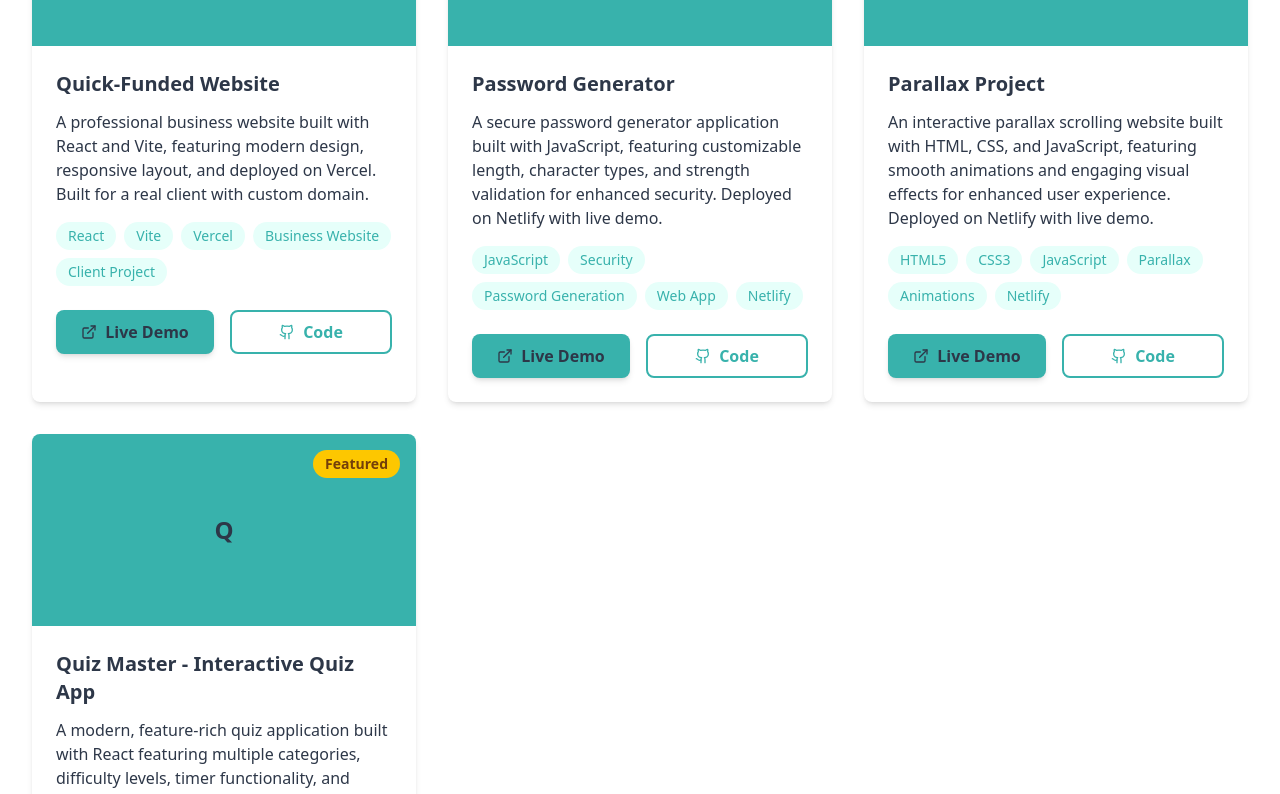
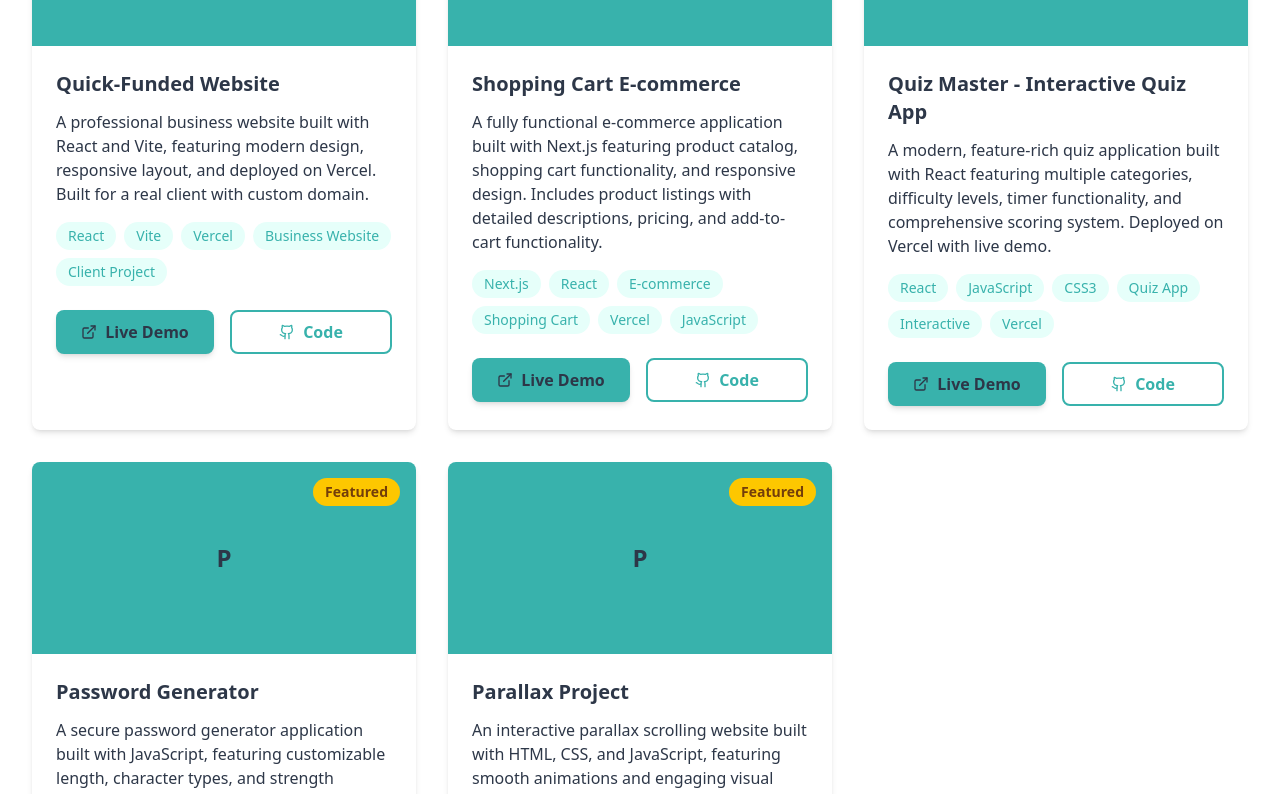
Before and after one commit to Pratishtha987/pratishtha-verma-portfolio, a Next.js app: page / in a window 1280 px wide. Shown: the part 3020-3814 px from the top of the page. Built offline with nearby package versions, Linux system fonts and the light colour scheme.

Commit message:
Added Shopping Cart project

```diff
--- a/app/components/ProjectsSection.tsx
+++ b/app/components/ProjectsSection.tsx
@@ -27,6 +27,40 @@ const ProjectsSection = () => {
     },
     {
       id: 2,
+      title: "Shopping Cart E-commerce",
+      description: "A fully functional e-commerce application built with Next.js featuring product catalog, shopping cart functionality, and responsive design. Includes product listings with detailed descriptions, pricing, and add-to-cart functionality.",
+      image: "/api/placeholder/600/400",
+      tags: ["Next.js", "React", "E-commerce", "Shopping Cart", "Vercel", "JavaScript"],
+      category: "web",
+      liveUrl: "https://shoppingcart-gamma.vercel.app/",
+      githubUrl: "https://github.com/Pratishtha987/shoppingcart",
+      featured: true,
+      achievements: [
+        "Built complete e-commerce functionality with product catalog and shopping cart",
+        "Implemented responsive design for optimal mobile and desktop experience",
+        "Created modern UI/UX with clean, professional interface",
+        "Deployed live application on Vercel with fast loading performance"
+      ]
+    },
+    {
+      id: 3,
+      title: "Quiz Master - Interactive Quiz App",
+      description: "A modern, feature-rich quiz application built with React featuring multiple categories, difficulty levels, timer functionality, and comprehensive scoring system. Deployed on Vercel with live demo.",
+      image: "/api/placeholder/600/400",
+      tags: ["React", "JavaScript", "CSS3", "Quiz App", "Interactive", "Vercel"],
+      category: "web",
+      liveUrl: "https://quiz-app-gamma-sooty.vercel.app/",
+      githubUrl: "https://github.com/Pratishtha987/Quiz-App",
+      featured: true,
+      achievements: [
+        "Built interactive quiz with 6 categories and 3 difficulty levels",
+        "Implemented real-time progress tracking and timer functionality",
+        "Created responsive design with dark/light theme toggle",
+        "Deployed live application on Vercel with modern UI/UX"
+      ]
+    },
+    {
+      id: 4,
       title: "Password Generator",
       description: "A secure password generator application built with JavaScript, featuring customizable length, character types, and strength validation for enhanced security. Deployed on Netlify with live demo.",
       image: "/api/placeholder/600/400",
@@ -43,7 +77,7 @@ const ProjectsSection = () => {
       ]
     },
     {
-      id: 3,
+      id: 5,
       title: "Parallax Project",
       description: "An interactive parallax scrolling website built with HTML, CSS, and JavaScript, featuring smooth animations and engaging visual effects for enhanced user experience. Deployed on Netlify with live demo.",
       image: "/api/placeholder/600/400",
@@ -57,23 +91,6 @@ const ProjectsSection = () => {
         "Created engaging visual animations and interactive elements for adventure theme",
         "Deployed live application on Netlify with custom domain",
         "Demonstrated advanced CSS techniques and JavaScript animations"
-      ]
-    },
-    {
-      id: 4,
-      title: "Quiz Master - Interactive Quiz App",
-      description: "A modern, feature-rich quiz application built with React featuring multiple categories, difficulty levels, timer functionality, and comprehensive scoring system. Deployed on Vercel with live demo.",
-      image: "/api/placeholder/600/400",
-      tags: ["React", "JavaScript", "CSS3", "Quiz App", "Interactive", "Vercel"],
-      category: "web",
-      liveUrl: "https://quiz-app-gamma-sooty.vercel.app/",
-      githubUrl: "https://github.com/Pratishtha987/Quiz-App",
-      featured: true,
-      achievements: [
-        "Built interactive quiz with 6 categories and 3 difficulty levels",
-        "Implemented real-time progress tracking and timer functionality",
-        "Created responsive design with dark/light theme toggle",
-        "Deployed live application on Vercel with modern UI/UX"
       ]
     }
   ];
```
